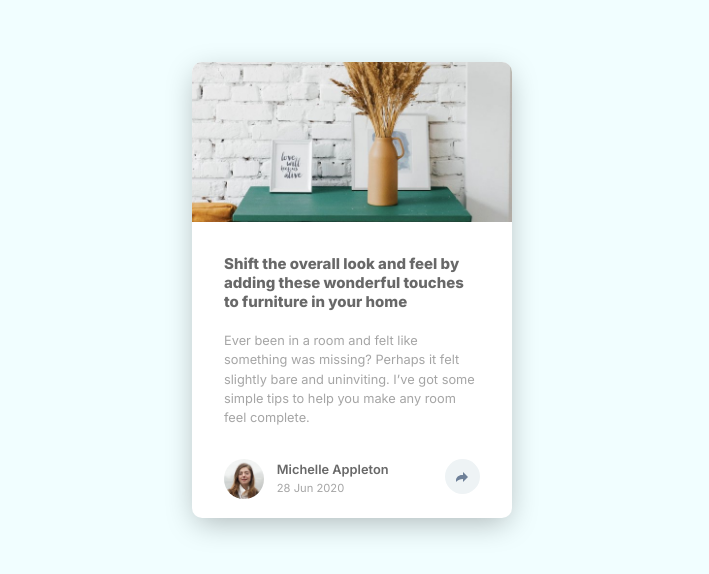
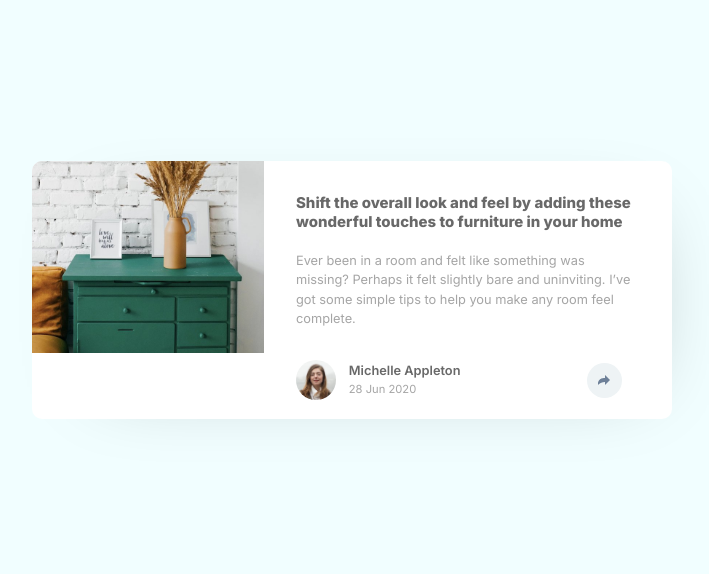
Before and after one commit to adrielgama/article-preview, a plain HTML site: page index.html in a window 1280 px wide. Shown: the part 130-704 px from the top of the page, without its empty margins (288-997 px from the left). Drawn offline with Linux system fonts and the light colour scheme.

Commit message:
changes desktop

```diff
--- a/index.html
+++ b/index.html
@@ -16,6 +16,7 @@
 <body>
   <div class="container">
     <div class="box">
+      <div class="inner-box">
         <div class="img-box">
           <img src="images/drawers.jpg" alt="drawers" />
         </div>
@@ -64,7 +65,7 @@
               </a>
             </div>
           </div>
-
+        </div>
       </div>
     </div>
   </div>
--- a/style.css
+++ b/style.css
@@ -46,6 +46,11 @@ body {
   box-shadow: 0px 8px 30px -4px rgba(0, 0, 0, 0.288);
 }
 
+.inner-box {
+  display: flex;
+  flex-direction: column;
+}
+
 .img-box {
   overflow: hidden;
   height: 10rem;
@@ -61,6 +66,7 @@ body {
   color: rgba(83, 83, 83, 0.878);
   text-align: left;
   padding: 2rem;
+  line-height: 1.2rem;
 }
 
 .main-title h3 {
@@ -69,15 +75,16 @@ body {
 
 .main-title p {
   color: rgba(133, 133, 133, 0.74);
+  line-height: 1.2rem;
 }
 
 .container-bottom {
   display: flex;
   justify-content: space-between;
-  /* place-items: center; */
-
   width: 80%;
   padding-bottom: 1.2rem;
+  padding-left: 2rem;
+  line-height: 1.2rem;
 }
 
 .footer-container {
@@ -198,3 +205,47 @@ body {
   background-color: #666;
   color: white;
 } */
+
+@media screen and (min-width: 720px) {
+  .box {
+    flex-direction: row;
+    width: 40rem;
+    box-shadow: 20px 10px 80px -50px rgba(0, 0, 0, 0.288);
+  }
+
+  .container-bottom {
+    flex-direction: row;
+    place-items: center;
+
+    /* padding-bottom: 0; */
+    /* margin-bottom: 20px; */
+  }
+
+  .inner-box {
+    display: grid;
+    /* grid-template-columns: 1fr 1fr; */
+    grid-template-rows: 1fr;
+    gap: 0px 0px;
+    grid-template-areas: ". . .";
+  }
+
+  .img-box {
+    grid-area: 1 / 1 / 3 / 2;
+    overflow: hidden;
+    height: 100%;
+    border-radius: 10px 0 0 10px;
+  }
+
+  .img-box img {
+    width: 30vh;
+    /* height: 20vh; */
+  }
+
+  .main-title {
+    grid-area: 1 / 2 / 2 / 3;
+  }
+
+  .container-bottom {
+    grid-area: 2 / 2 / 3 / 3;
+  }
+}
```
Lines whose indentation alone changed are shown as unchanged.
